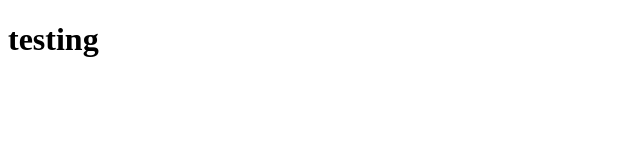
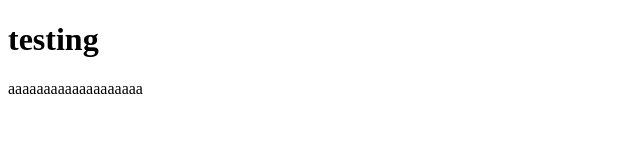
Before and after one commit to ShaikhZiya/Technical_Talk, a plain HTML site: page frontEnd/index.html in a window 1280 px wide. Shown: the whole page, without its empty margins (0-640 px from the left). Drawn offline with Linux system fonts and the light colour scheme.

Commit message:
Update index.html
hiiii

```diff
--- a/frontEnd/index.html
+++ b/frontEnd/index.html
@@ -8,5 +8,6 @@
 </head>
 <body>
     <h1>testing</h1>
+<p>aaaaaaaaaaaaaaaaaaa</p>
 </body>
 </html>
```
